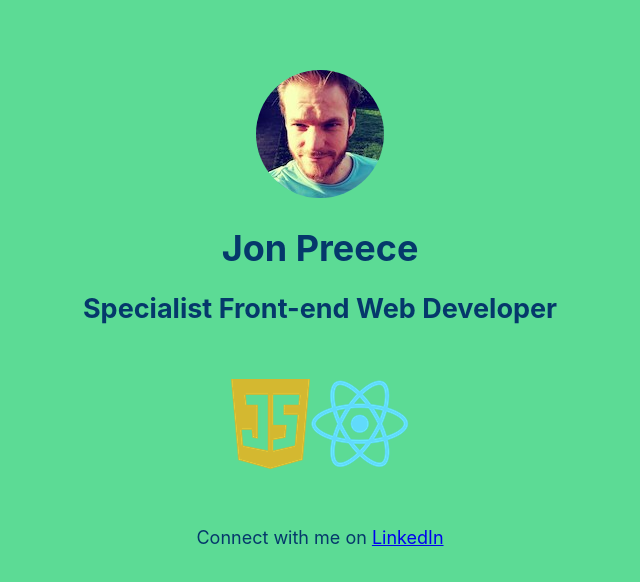
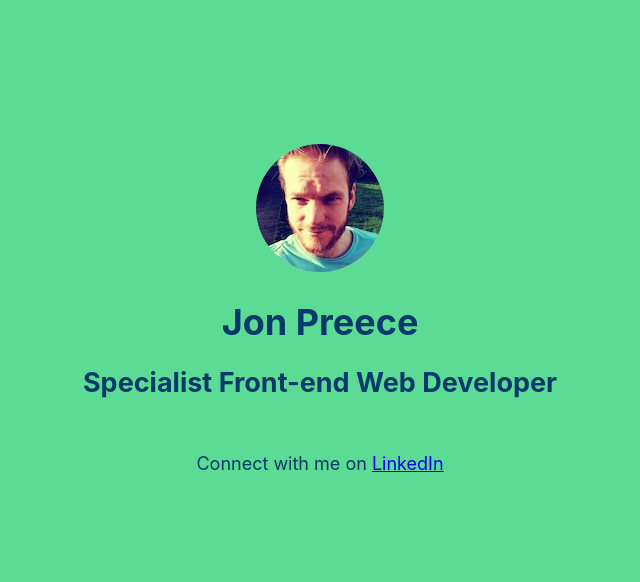
Before and after one commit to jpreecedev/jpreecedev-com, a Gatsby site: page / in a window 1280 px wide. Shown: the whole page, without its empty margins (320-960 px from the left). Built offline with nearby package versions, Linux system fonts and the light colour scheme; Gatsby itself is replaced by a stand-in of ours.

Commit message:
release v3.0.4

```diff
--- a/package.json
+++ b/package.json
@@ -1,6 +1,6 @@
 {
   "name": "jpreecedev",
-  "version": "3.0.3",
+  "version": "3.0.4",
   "description": "Official source code for JPreeceDev.com, freelancer and solutions provider",
   "repository": {
     "type": "git",
--- a/src/pages/index.js
+++ b/src/pages/index.js
@@ -1,8 +1,6 @@
 import * as React from "react"
 
 import jonpreece from "../images/jonpreece-square.jpg"
-import javascript from "../images/javascript.png"
-import react from "../images/react.png"
 
 import "../styles.css"
 
@@ -13,10 +11,6 @@ const IndexPage = () => (
       <h1>Jon Preece</h1>
       <h2>Specialist Front-end Web Developer</h2>
     </header>
-    <section id="skills">
-      <img src={javascript} alt="JavaScript" />
-      <img src={react} alt="React" />
-    </section>
     <section id="contact" className="contact">
       <p>
         Connect with me on <a href="https://www.linkedin.com/in/jonpreecedev/">LinkedIn</a>
```
Also changed, not shown: src/images/javascript.png (deleted), src/images/react.png (deleted), 1 other file.
